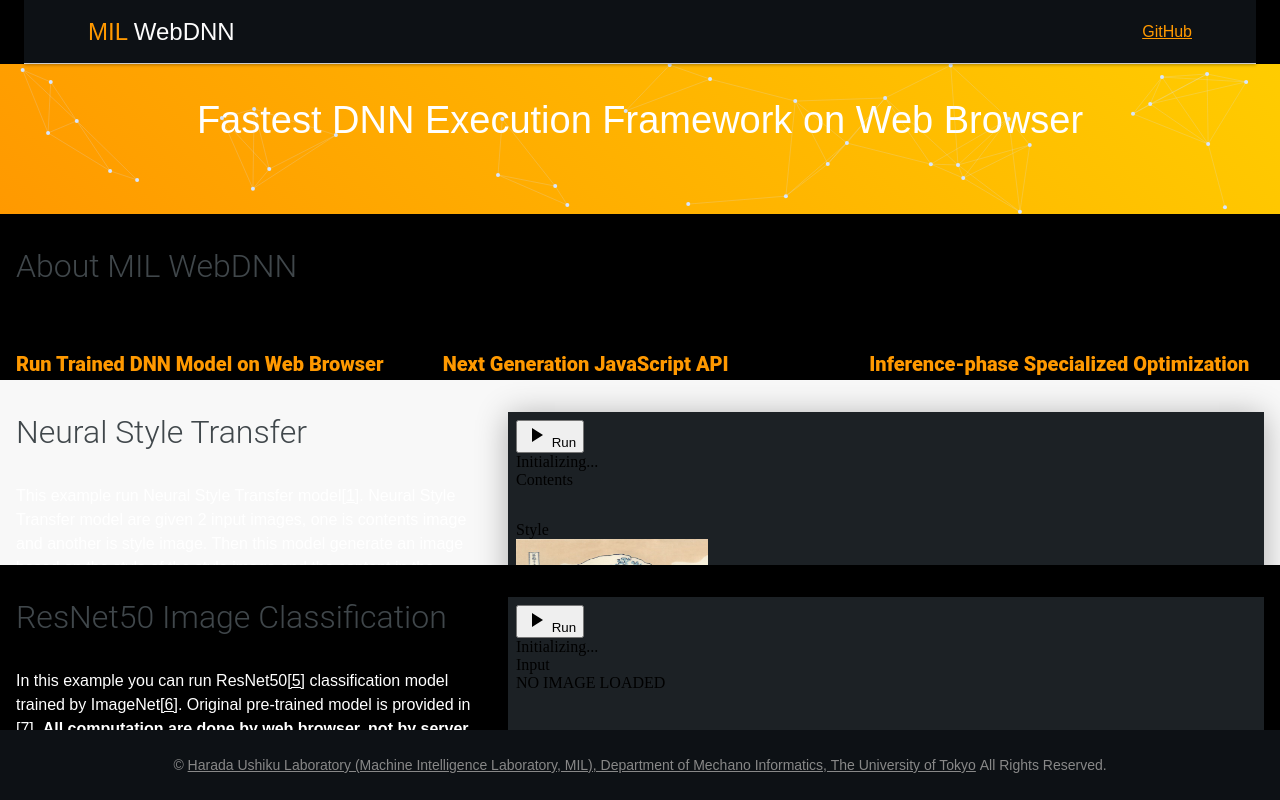
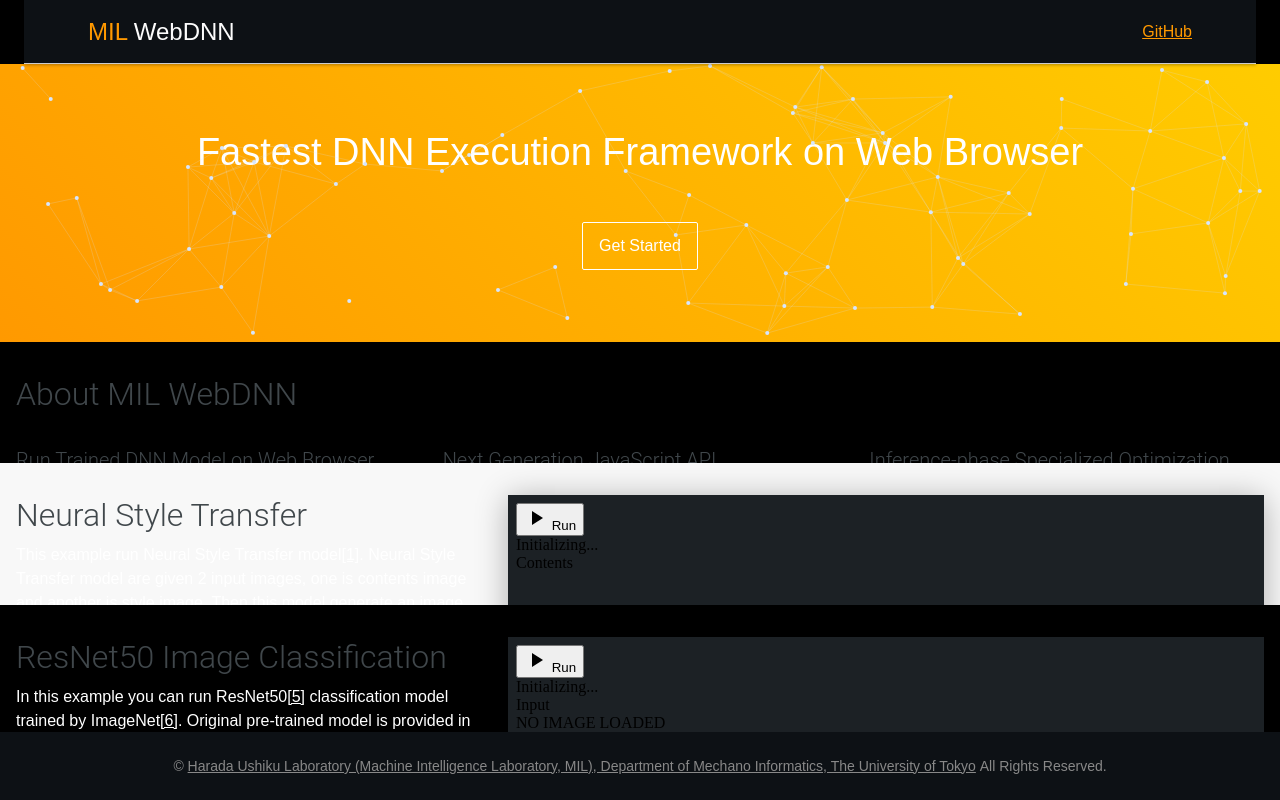
Before and after one commit to mil-tokyo/webdnn-data, a website built with webpack: page src/html/index.html in a window 1280 px wide. Built offline with nearby package versions, Linux system fonts and the light colour scheme; files whose address does not match are found by name.

Commit message:
add Get Started button

```diff
--- a/src/html/index.html
+++ b/src/html/index.html
@@ -20,6 +20,9 @@
     <section class="SplashPage">
         <div id="splash" style="position: absolute; top: 0; left: 0; width: 100%; height: 100%;"></div>
         <h1>Fastest DNN Execution Framework on Web Browser</h1>
+
+        <!--TODO: Link to install guide document-->
+        <a class="Button Primary" href="#">Get Started</a>
     </section>
 
     <section class="Section">
@@ -74,10 +77,6 @@
                     <a class="ref" href="#ref3">[3]</a> and pre-trained model provided in <a class="ref" href="#ref4">[4]</a>.
                     The pre-trained model are transpiled by <b>GraphTranspiler</b> into graph descriptor, and then
                     executed by <b>DescriptorRunner</b>. <b>All computation are done by web browser, not by server.</b>
-                </p>
-                <p>
-                    This example requires to access the web camera to capture content images.
-                    Safari blocked to access web camera as default additional configuration are needed.
                 </p>
                 <ol class="Article-References">
                     <li id="ref1">
--- a/src/style/index.scss
+++ b/src/style/index.scss
@@ -7,3 +7,4 @@
 @import "stylus/components/article";
 @import "stylus/components/playground";
 @import "stylus/components/page_footer";
+@import "stylus/components/button";
--- a/src/style/stylus/components/button.scss
+++ b/src/style/stylus/components/button.scss
@@ -20,6 +20,7 @@
   outline: none;
   transition: box-shadow 160ms;
   vertical-align: middle;
+  text-decoration: none;
 
   svg {
     fill: none;
--- a/src/style/stylus/components/section.scss
+++ b/src/style/stylus/components/section.scss
@@ -11,7 +11,7 @@
     font: 300 34px/40px Roboto, sans-serif;
     font-size: 2rem;
     color: #40474b;
-    margin: 0 0 1em;
+    margin: 0;
   }
 }
 
--- a/src/style/stylus/components/splash_page.scss
+++ b/src/style/stylus/components/splash_page.scss
@@ -5,12 +5,11 @@
 
 .SplashPage {
   position: relative;
-  height: 320px;
   width: 100%;
-  padding: 32px;
+  padding: 64px 32px;
   box-sizing: border-box;
   display: flex;
-  flex-direction: row;
+  flex-direction: column;
   align-items: center;
   justify-content: center;
   color: $c-SplashPage-foreground;
@@ -36,4 +35,13 @@
   .MIL_LOGO {
     color: $c-key;
   }
+
+  .Button.Primary {
+    border-color: #fff;
+    color: #fff;
+
+    &:hover:not([disabled]) {
+      background: rgba(#fff, 0.3);
+    }
+  }
 }
--- a/src/style/stylus/definitions/grid.scss
+++ b/src/style/stylus/definitions/grid.scss
@@ -17,9 +17,9 @@
 }
 
 .Cell-Title {
-  font: 900 20px/28px Roboto, sans-serif;
-  //color: #40474b;
-  color: #ff9900;
+  font: 300 20px/28px Roboto, sans-serif;
+  color: #40474b;
+  //color: #ff9900;
   margin: 0;
 }
 .Cell-flex {
```
